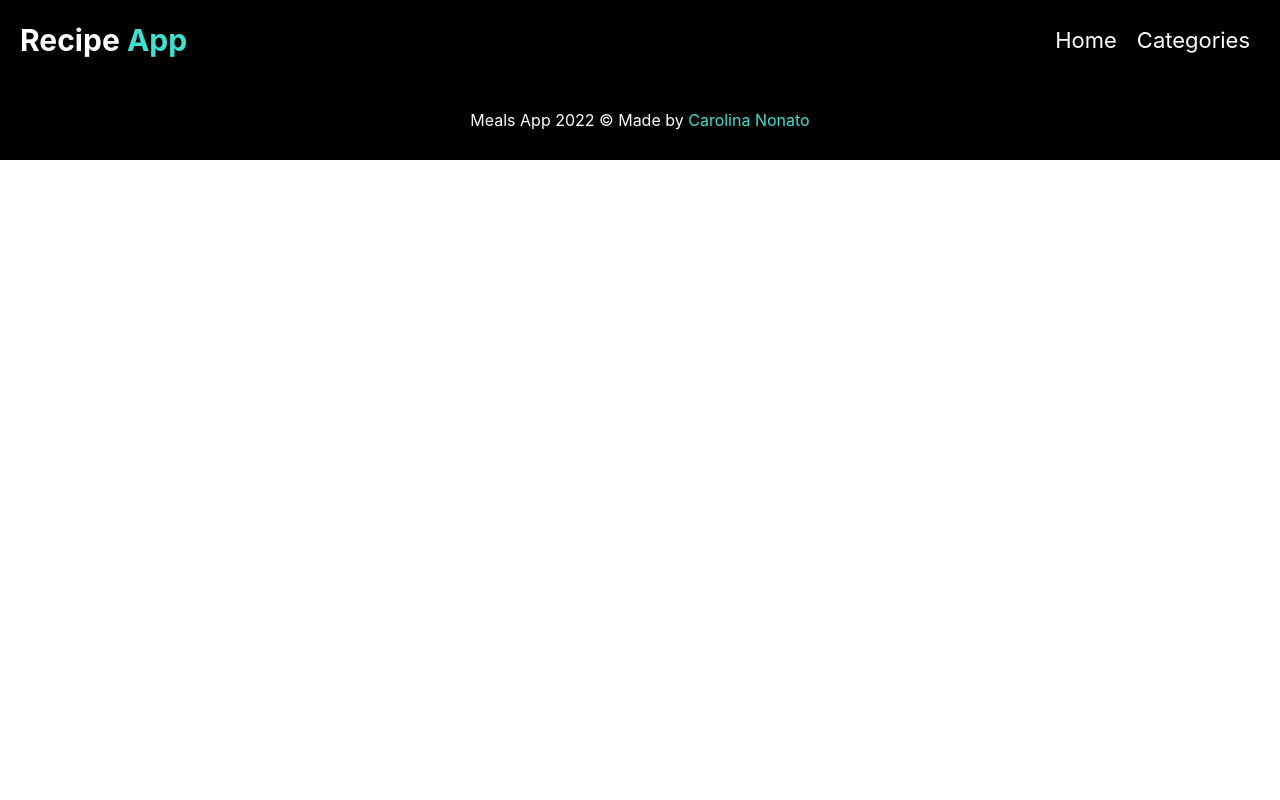
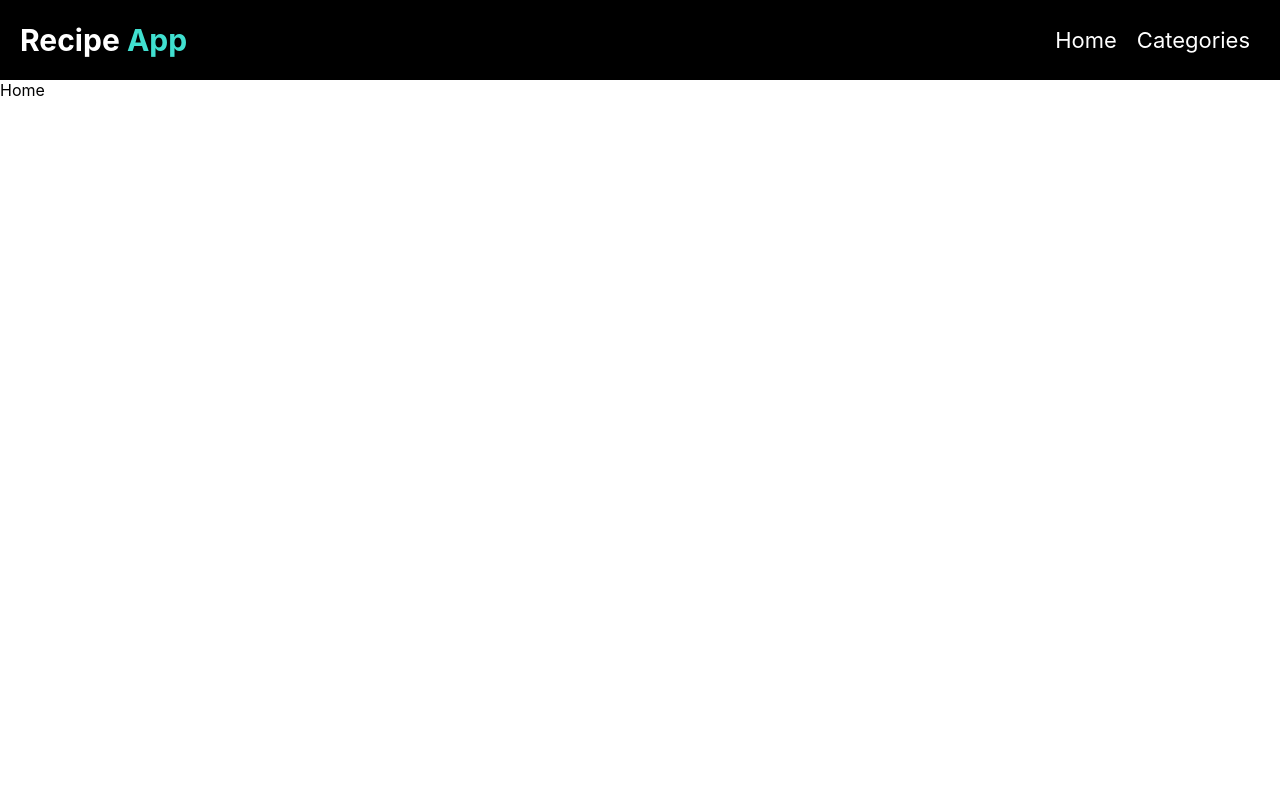
Before and after one commit to carolinanonato/recipe-app, a React (Create React App) app: page / in a window 1280 px wide. Shown: the top 800 px of the page. Built offline with nearby package versions, Linux system fonts and the light colour scheme.

Commit message:
fixed Route bug

```diff
--- a/src/App.js
+++ b/src/App.js
@@ -2,7 +2,7 @@ import './index.css';
 
 import Nav from './components/Nav';
 import Footer from './components/Footer';
-import { BrowserRouter as Router, Route, Routes } from 'react-router-dom'
+import { BrowserRouter as Router, Route, Routes } from "react-router-dom";
 import Home from './components/Home';
 import Categories from './components/Categories';
 
@@ -11,9 +11,11 @@ function App() {
     <div className="App">
       <Router>
         <Nav />
+
         <Routes>
-          <Route path='/' component={<Home />} />
-          <Route path='/categories' component={<Categories />} />
+          <Route path="/" element={<Home />} />
+          <Route path="/categories" element={<Categories />} />
+
 
         </Routes>
         <Footer />
--- a/src/components/Footer.js
+++ b/src/components/Footer.js
@@ -2,7 +2,7 @@ import React from 'react'
 
 const Footer = () => {
     return (
-        <div style={{ background: "black", color: "white", textAlign: "center", height: "10vh", display: "flex", justifyContent: "center", alignItems: "center" }}><p>Meals App 2022 &copy; Made by <span style={{ color: "turquoise" }}>Carolina Nonato</span></p></div>
+        <div style={{ background: "black", color: "white", textAlign: "center", height: "10vh", display: "flex", justifyContent: "center", alignItems: "center" }}><p>Recipe App 2022 &copy; Made by <span style={{ color: "turquoise" }}>Carolina Nonato</span></p></div>
     )
 }
 
--- a/src/components/Home.js
+++ b/src/components/Home.js
@@ -1,9 +1,7 @@
 import React from 'react'
 
-const Home = () => {
+export default function Home() {
     return (
-        <div>Home</div>
+        <div style={{ height: "auto", minHeight: "100vh" }}>Home</div>
     )
 }
-
-export default Home
--- a/src/index.js
+++ b/src/index.js
@@ -3,6 +3,8 @@ import ReactDOM from 'react-dom';
 import './index.css';
 import App from './App';
 import { AppContext } from './components/Context'
+
+
 
 ReactDOM.render(
   <React.StrictMode>
```
